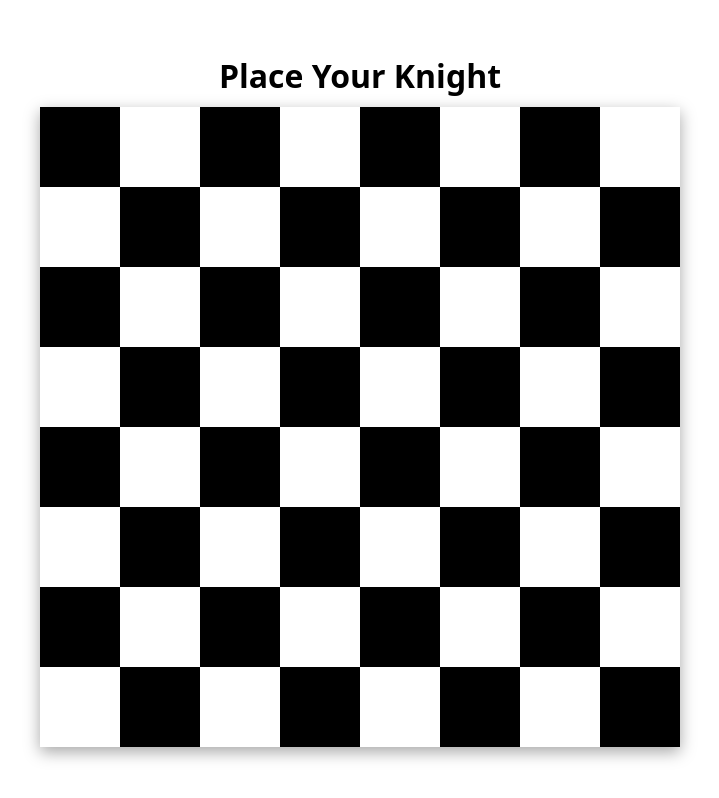
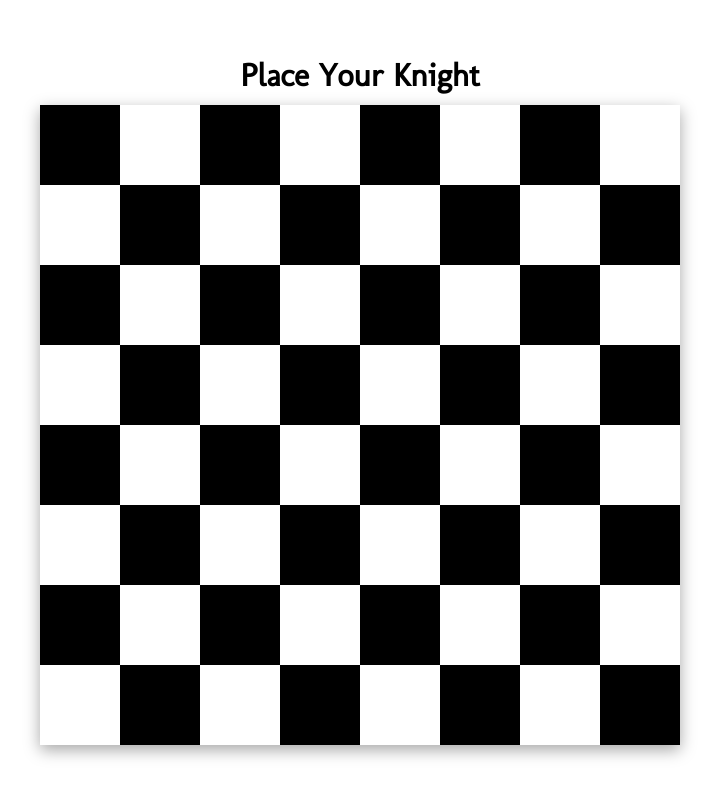
Before and after one commit to MBright90/knight-movement, a website built with webpack: page dist/index.html in a window 1280 px wide. Shown: the whole page, without its empty margins (280-999 px from the left). Built offline with nearby package versions, Linux system fonts and the light colour scheme.

Commit message:
Add font family styles

```diff
--- a/src/styles/style.css
+++ b/src/styles/style.css
@@ -6,9 +6,17 @@ html, *, a {
     text-decoration: none;
 }
 
+@font-face {
+    font-family: 'molengo';
+    src: url('../assets/fonts/molengo-regular-webfont.woff2') format('woff2'),
+         url('../assets/fonts/molengo-regular-webfont.woff') format('woff');
+    font-style: normal;
+    font-weight: 'normal';
+}
+
 body {
+    font-family: 'molengo', sans-serif;
     height: 100vh;
-    font-family: system-ui, -apple-system, BlinkMacSystemFont, 'Segoe UI', Roboto, Oxygen, Ubuntu, Cantarell, 'Open Sans', 'Helvetica Neue', sans-serif;
 }
 
 .display-wrapper {
```
